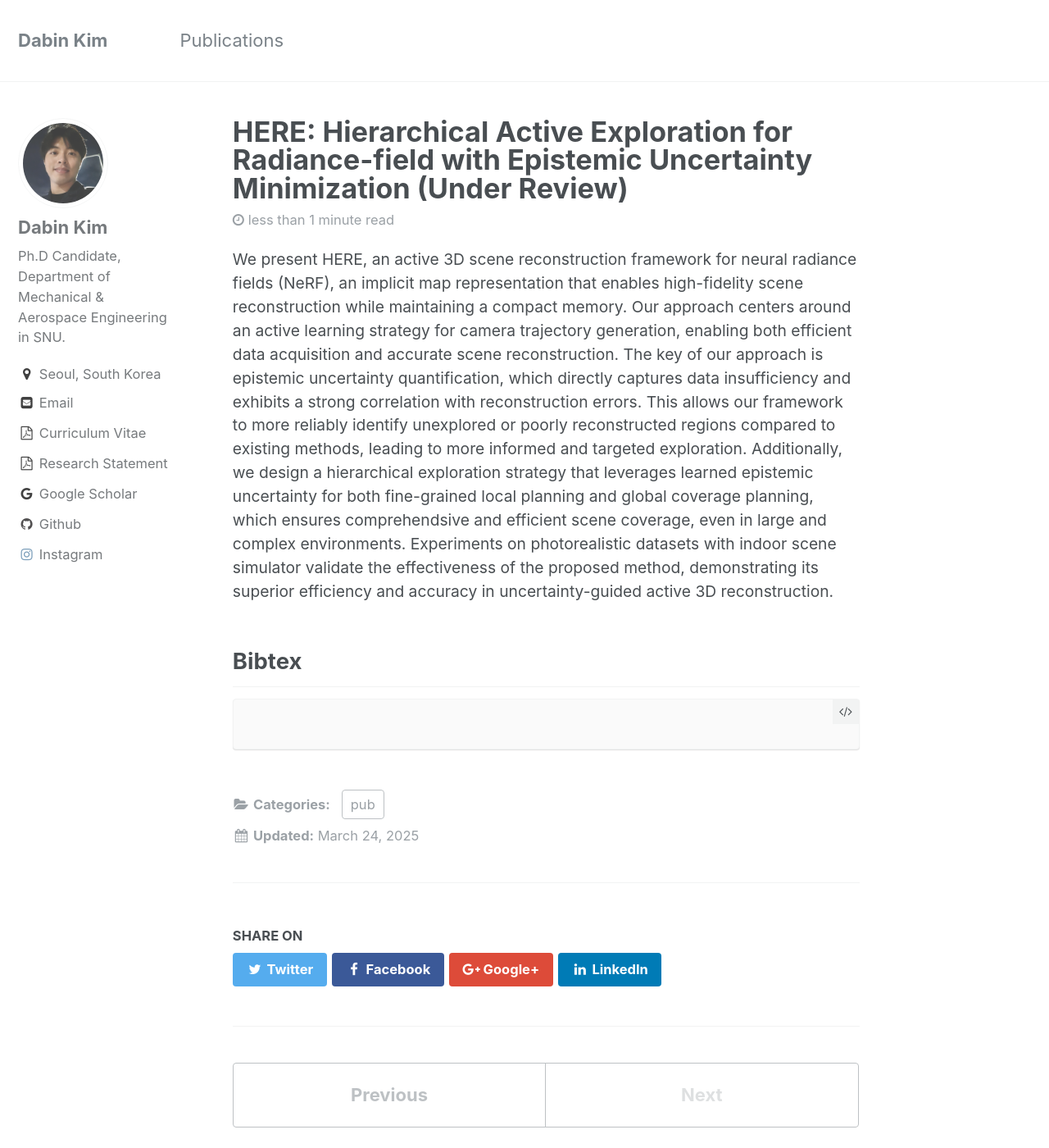
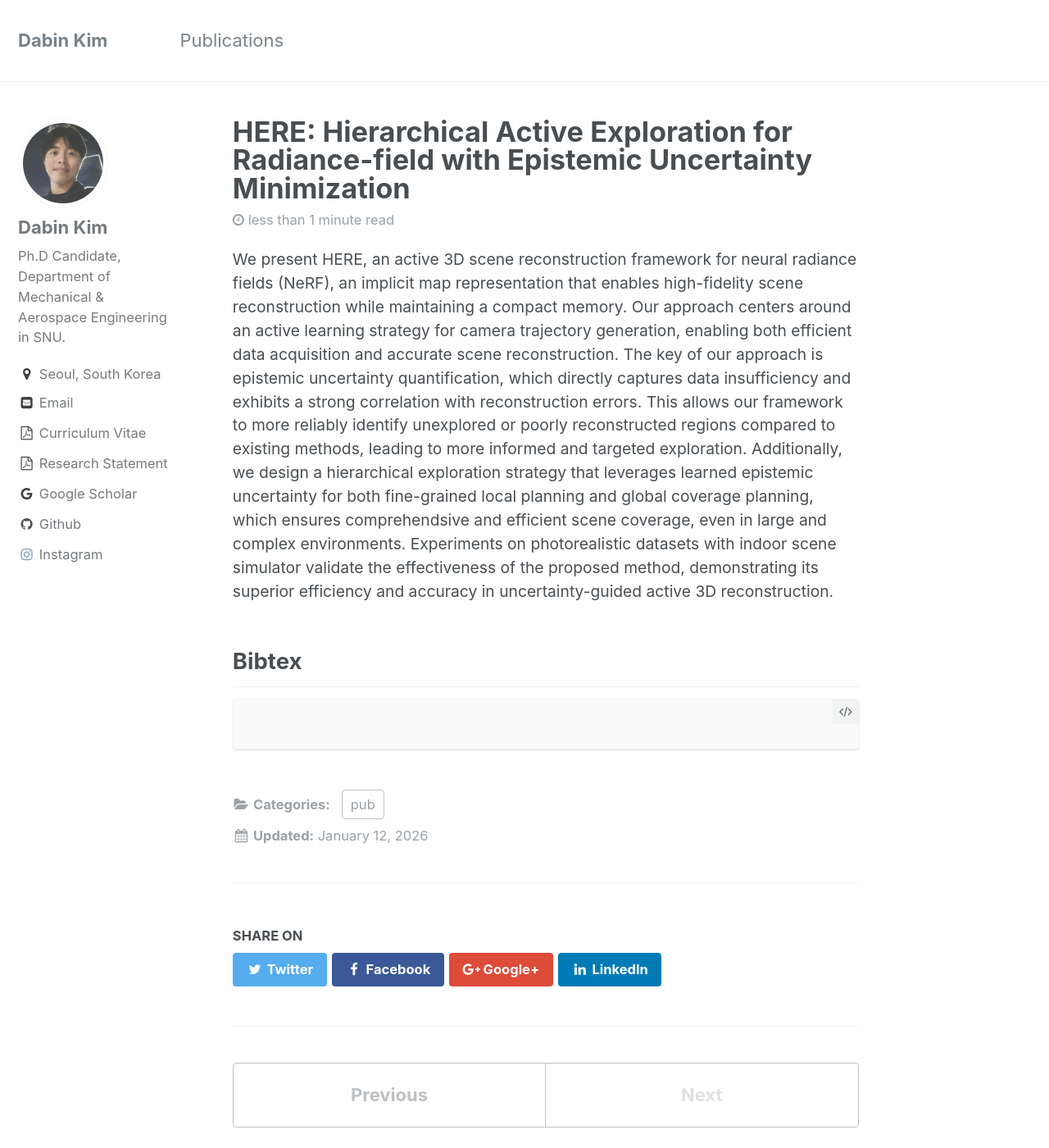
Before and after one commit to dabinkim-LGOM/dabinkim-LGOM.github.io, a Jekyll site: the page built from pub/_posts/2026-01-12-HERE Hierarchical Active Exploration for Radiance-field with Epistemic Uncertainty Minimization.md, in a window 1280 px wide and 1400 px high. Shown: the whole window at 82% size. Built offline with Jekyll 4.4.1, drawn with Linux system fonts in a browser that asks for light colours.

Commit message:
jan_updated

```diff
--- a/pub/_posts/2025-03-24-HERE Hierarchical Active Exploration for Radiance-field with Epistemic Uncertainty Minimization.md
+++ b/pub/_posts/2026-01-12-HERE Hierarchical Active Exploration for Radiance-field with Epistemic Uncertainty Minimization.md
@@ -1,11 +1,12 @@
 ---
-title: "HERE: Hierarchical Active Exploration for Radiance-field with Epistemic Uncertainty Minimization (Under Review)"
+title: "HERE: Hierarchical Active Exploration for Radiance-field with Epistemic Uncertainty Minimization"
 # header:
 #   teaser: tumbnails/iccv25.png
 conference: RA-L
 authors:
   - Taekbeom Lee*
   - Dabin Kim*
+  - Youngseok Jang
   - H. Jin Kim
 links:
  - paper:
```
Also changed, not shown: index.md (+1 -0 lines), 1 other file.
